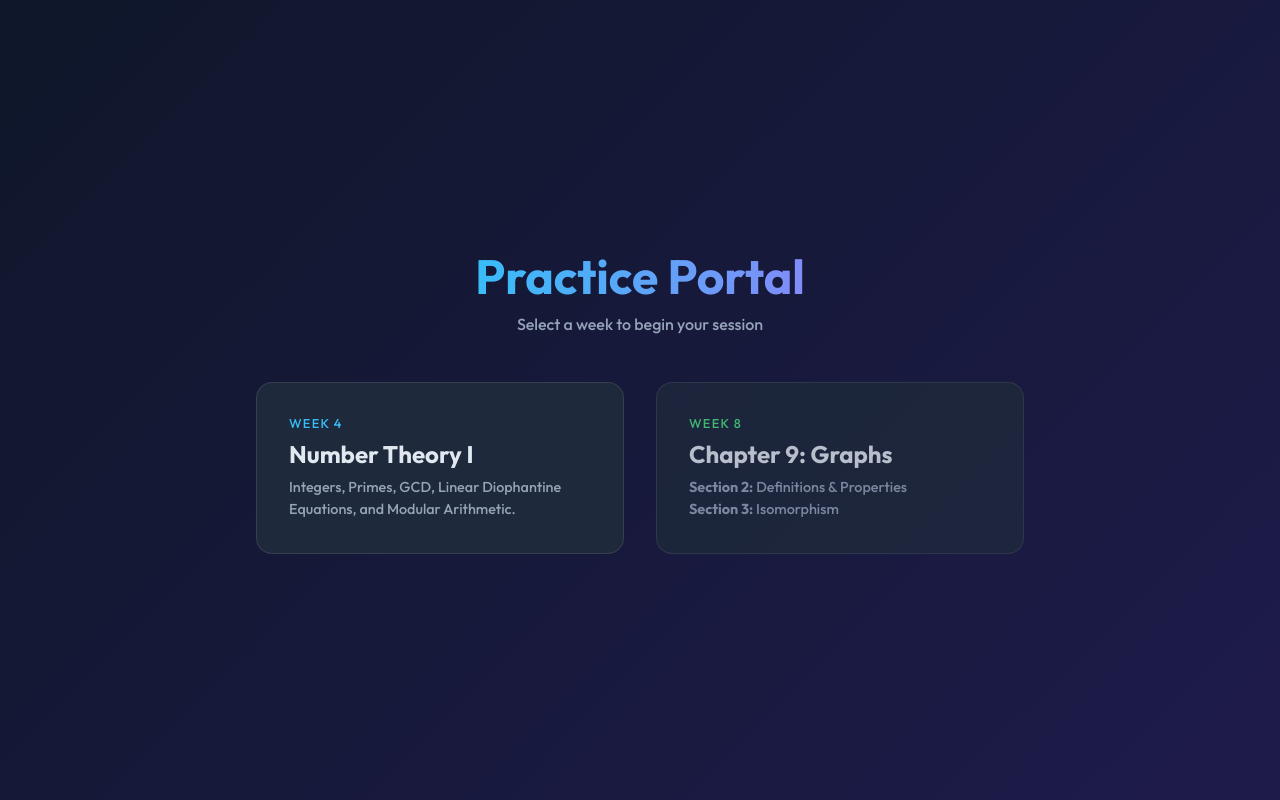
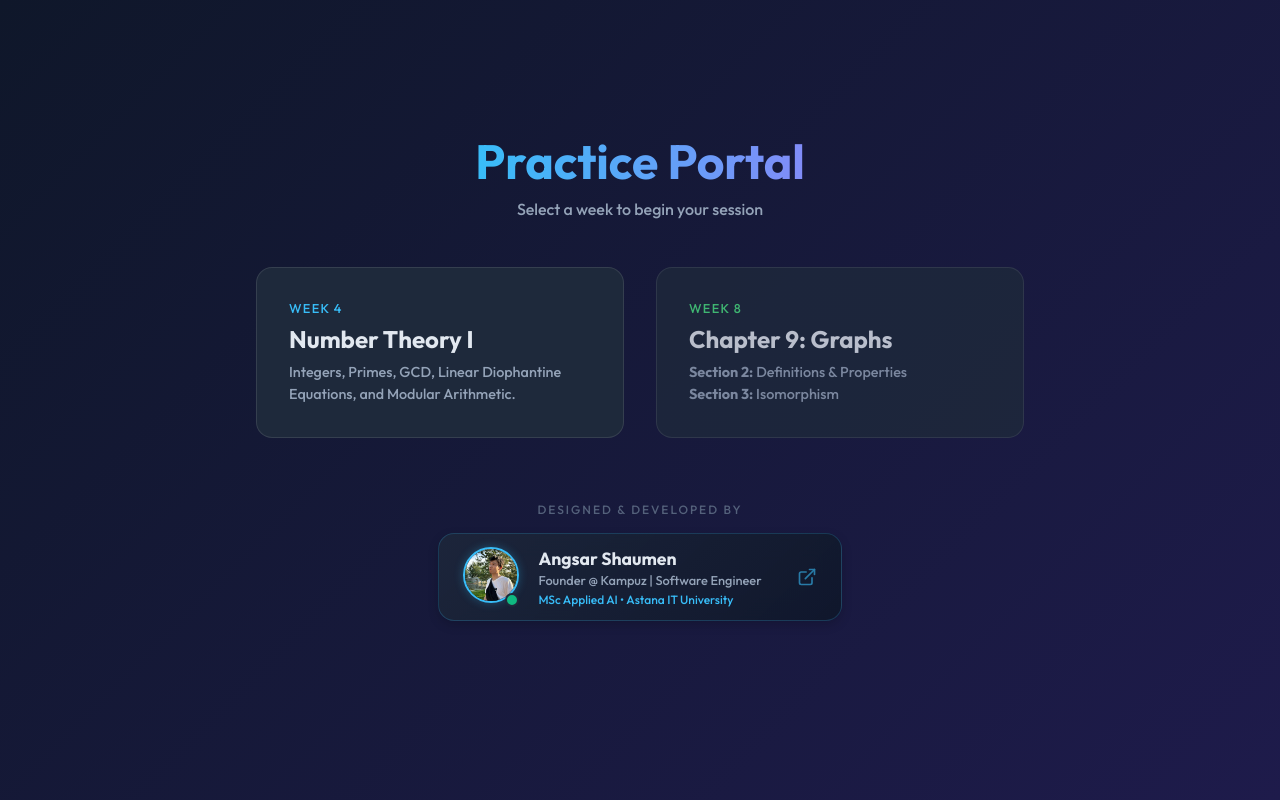
Before and after one commit to ansinitro/pedagogical-practices, a plain HTML site: page practice1/index.html in a window 1280 px wide. Drawn offline with Linux system fonts and the light colour scheme.

Commit message:
added linkedin profile link to the index page

```diff
--- a/practice1/index.html
+++ b/practice1/index.html
@@ -130,6 +130,69 @@
         </a>
     </div>
 
+    <div
+        style="margin-top: 4rem; width: 100%; display: flex; flex-direction: column; align-items: center; padding-bottom: 3rem;">
+        <span
+            style="color: #64748b; font-size: 0.75rem; text-transform: uppercase; letter-spacing: 2px; margin-bottom: 1rem; opacity: 0.8;">Designed
+            & Developed by</span>
+        <a href="https://www.linkedin.com/in/ansinitro" target="_blank" style="text-decoration: none;">
+            <div style="
+                display: flex;
+                align-items: center;
+                gap: 1.2rem;
+                padding: 0.8rem 1.5rem;
+                background: linear-gradient(135deg, rgba(30, 41, 59, 0.8), rgba(15, 23, 42, 0.9));
+                border: 1px solid rgba(56, 189, 248, 0.2);
+                border-radius: 16px;
+                backdrop-filter: blur(12px);
+                transition: all 0.4s cubic-bezier(0.175, 0.885, 0.32, 1.275);
+                box-shadow: 0 4px 12px -1px rgba(0, 0, 0, 0.2);
+                max-width: 450px;
+            " onmouseover="this.style.transform='translateY(-4px) scale(1.02)'; this.style.borderColor='var(--accent)'; this.style.boxShadow='0 20px 25px -5px rgba(56, 189, 248, 0.2), 0 8px 10px -6px rgba(56, 189, 248, 0.2)';"
+                onmouseout="this.style.transform='translateY(0) scale(1)'; this.style.borderColor='rgba(56, 189, 248, 0.2)'; this.style.boxShadow='0 4px 12px -1px rgba(0, 0, 0, 0.2)';">
+
+                <div style="position: relative;">
+                    <img src="angsar_linkedin.jpg" alt="Angsar Shaumen" style="
+                        width: 56px;
+                        height: 56px;
+                        border-radius: 50%;
+                        object-fit: cover;
+                        border: 2px solid var(--accent);
+                        box-shadow: 0 0 10px rgba(56, 189, 248, 0.3);
+                    ">
+                    <div
+                        style="position: absolute; bottom: 0; right: 0; width: 14px; height: 14px; background: #10b981; border: 2px solid #1e293b; border-radius: 50%;">
+                    </div>
+                </div>
+
+                <div style="text-align: left;">
+                    <div
+                        style="color: var(--text-color); font-weight: 700; font-size: 1.1rem; line-height: 1.2; margin-bottom: 0.2rem;">
+                        Angsar Shaumen</div>
+                    <div style="color: #94a3b8; font-size: 0.8rem; font-weight: 500; line-height: 1.3;">Founder @ Kampuz
+                        | Software Engineer</div>
+                    <div style="color: var(--accent); font-size: 0.75rem; font-weight: 500; margin-top: 0.2rem;">MSc
+                        Applied AI • Astana IT University</div>
+                </div>
+
+                <div style="
+                    margin-left: 1rem;
+                    color: var(--accent);
+                    opacity: 0.6;
+                    display: flex;
+                    align-items: center;
+                ">
+                    <svg xmlns="http://www.w3.org/2000/svg" width="20" height="20" viewBox="0 0 24 24" fill="none"
+                        stroke="currentColor" stroke-width="2" stroke-linecap="round" stroke-linejoin="round">
+                        <path d="M18 13v6a2 2 0 0 1-2 2H5a2 2 0 0 1-2-2V8a2 2 0 0 1 2-2h6"></path>
+                        <polyline points="15 3 21 3 21 9"></polyline>
+                        <line x1="10" y1="14" x2="21" y2="3"></line>
+                    </svg>
+                </div>
+            </div>
+        </a>
+    </div>
+
 </body>
 
 </html>
```
Also changed, not shown: practice1/angsar_linkedin.jpg (added), practice1/ansinitro.jpg (added).
